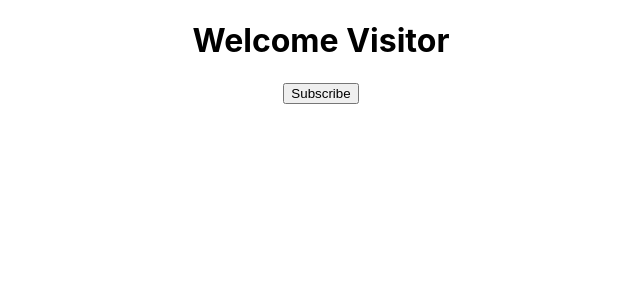
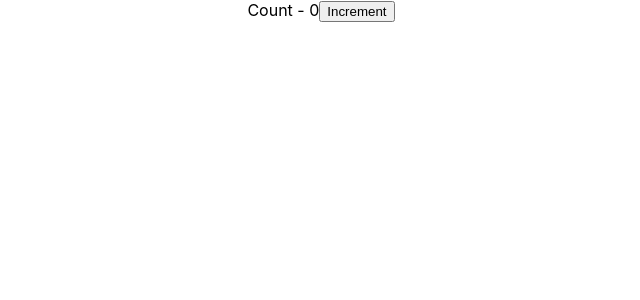
Before and after one commit to desaidhruv/React-Tutorial, a React (Create React App) app: page / in a window 1280 px wide. Shown: the top 300 px of the page, without its empty margins (319-959 px from the left). Built offline with nearby package versions, Linux system fonts and the light colour scheme.

Commit message:
Counter Updated

```diff
--- a/src/App.js
+++ b/src/App.js
@@ -4,6 +4,7 @@
 import Greet from './components/greet';
 import Welcome from './components/Welcome';
 import Message from './components/Message';
+import Counter from './components/Counter';
 function App() {
   return (
     <div className="App">
@@ -16,7 +17,8 @@
       <Greet name = "Hrithik" heroName="Superman"/>
       <Welcome name = "Dhruv" heroName="Batman"/>
       <Welcome name = "Sakshu" heroName="Wonder Woman"/> */}
-      <Message />
+      {/* <Message /> */}
+      <Counter />
     </div>
   );
 }
--- /dev/null
+++ b/src/components/Counter.js
@@ -0,0 +1,28 @@
+import React, { Component } from 'react'
+
+class Counter extends Component {
+    constructor(props) {
+        super(props);
+        this.state = {
+            count: 0
+        }
+    }
+    Increment(){
+        this.setState({
+            count: this.state.count + 1
+        },() => {
+            console.log('Callback Value',this.state.count)
+        });
+        console.log(this.state.count);
+    }
+    render() {
+        return (
+            <div>
+                Count - {this.state.count}
+                <button onClick={() => this.Increment()}>Increment</button>
+            </div>
+        )
+    }
+}
+
+export default Counter
```
